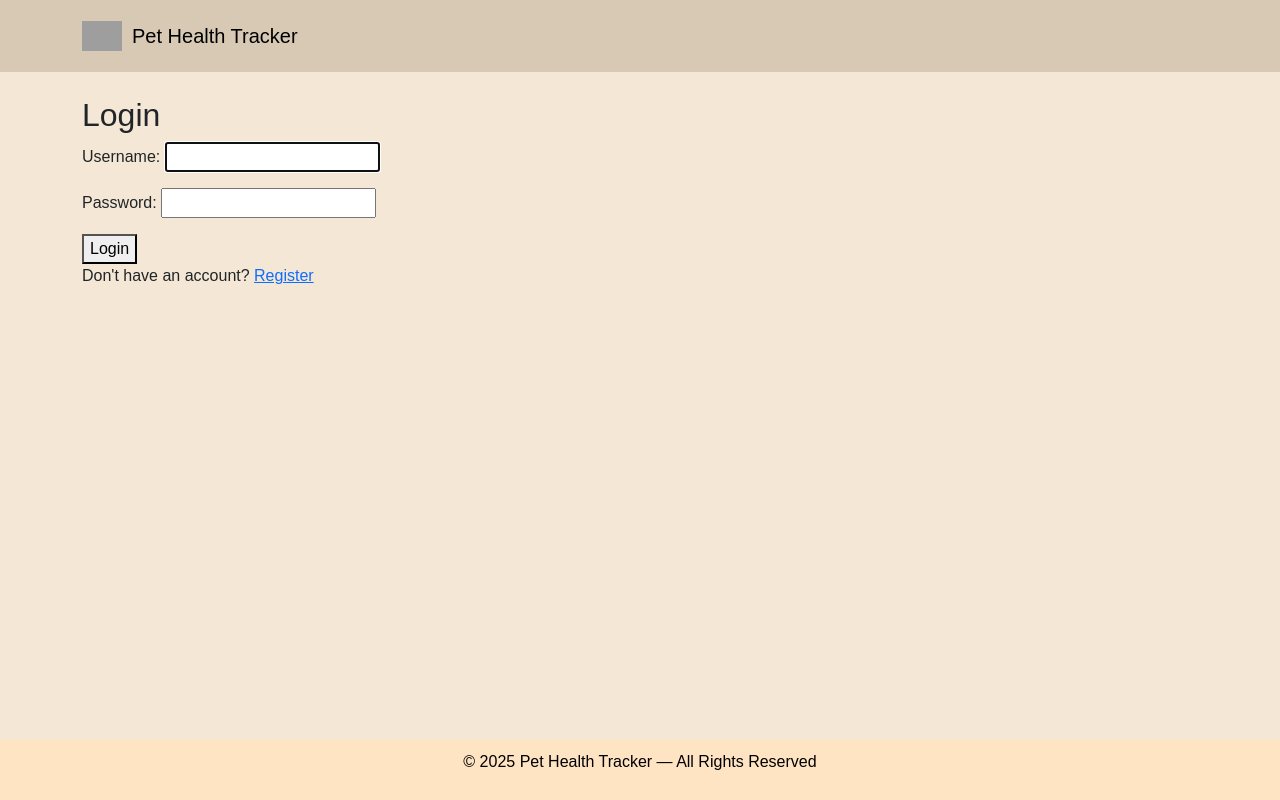
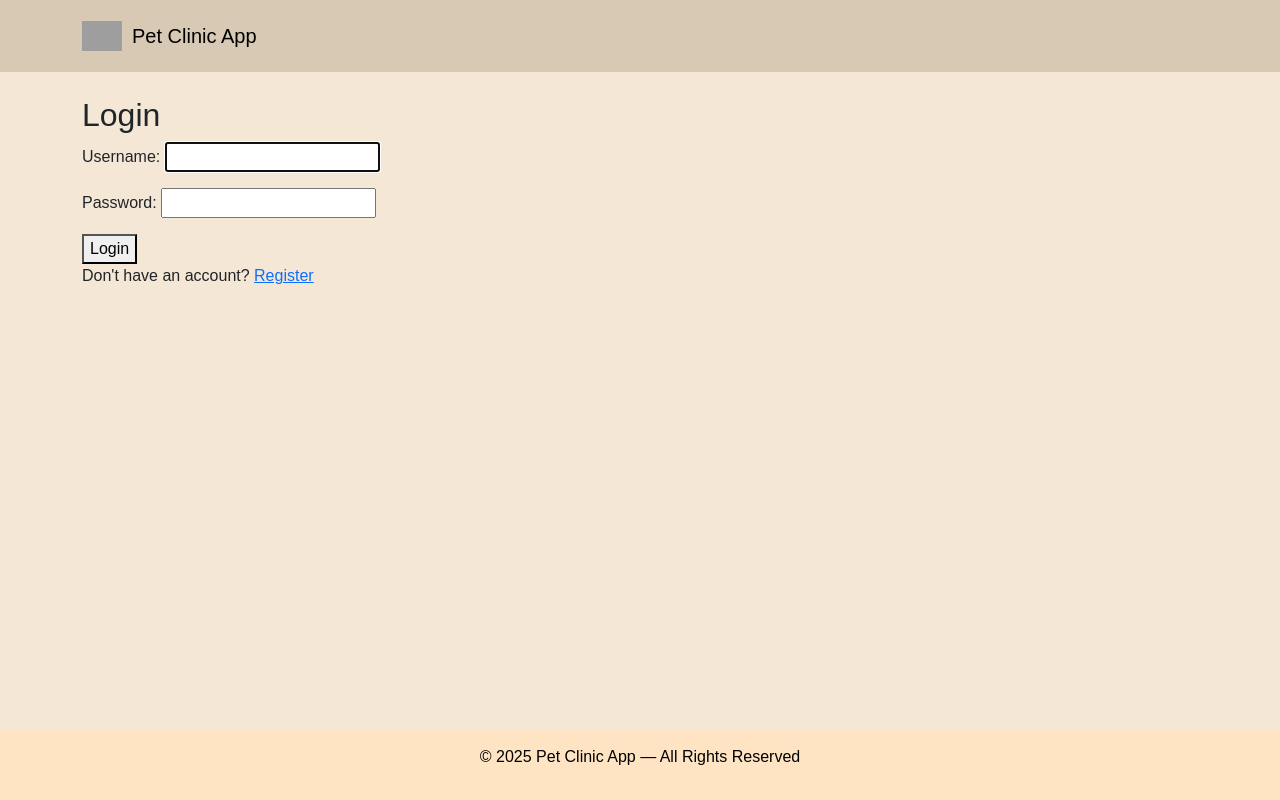
Before and after one commit to Venicezh23/pet_clinic_app, a Django app: page /accounts/login/ in a window 1280 px wide. Run offline with Django 5.2, Linux system fonts and the light colour scheme; grey boxes are pictures that could not be loaded.

Commit message:
base template design changes

```diff
--- a/accounts/templates/accounts/base.html
+++ b/accounts/templates/accounts/base.html
@@ -35,14 +35,12 @@
             background-color: bisque;
             color: black;
             text-align: center;
-            padding: 10px 0;
-            margin-top: 30px;
+            padding: 15px 0;
         }
 
         .paw-icon {
             height: 30px;
             margin-right: 10px;
-            color: black;
         }
 
     </style>
@@ -56,7 +54,7 @@
                 <div class="container">
                     <a class="navbar-brand d-flex align-items-center text-black" href="/">
                         <img src="https://cdn-icons-png.flaticon.com/512/616/616408.png" alt="Paw Print" class="paw-icon">
-                        Pet Health Tracker
+                        Pet Clinic App
                     </a>
                 </div>
             </nav>
@@ -66,7 +64,7 @@
             </div>
 
             <footer class="footer">
-                <p>&copy; {{ year|default:"2025" }} Pet Health Tracker — All Rights Reserved</p>
+                <p>&copy; {{ year|default:"2025" }} Pet Clinic App — All Rights Reserved</p>
             </footer>
 
         </div>
--- a/django_on_cloudrun/settings.py
+++ b/django_on_cloudrun/settings.py
@@ -113,9 +113,9 @@ WSGI_APPLICATION = 'django_on_cloudrun.wsgi.application'
 DATABASES = {
     'default': {
         'ENGINE': 'django.db.backends.postgresql',
-        'NAME': '<database_name>',
-        'USER': '<username>',
-        'PASSWORD': '<username>',
+        'NAME': 'django-dev-db',
+        'USER': 'postgres',
+        'PASSWORD': '4c*y%AcT}dXmch]v',
         #'HOST': '/cloudsql/pet-tracker-app-453709:asia-southeast1:django-dev-db',
         'HOST': '127.0.0.1',
         'PORT': '5432',
```
Also changed, not shown: 1 other file.
